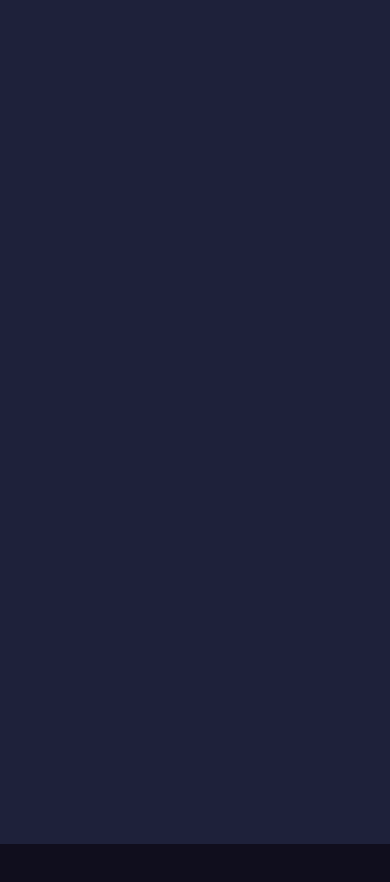
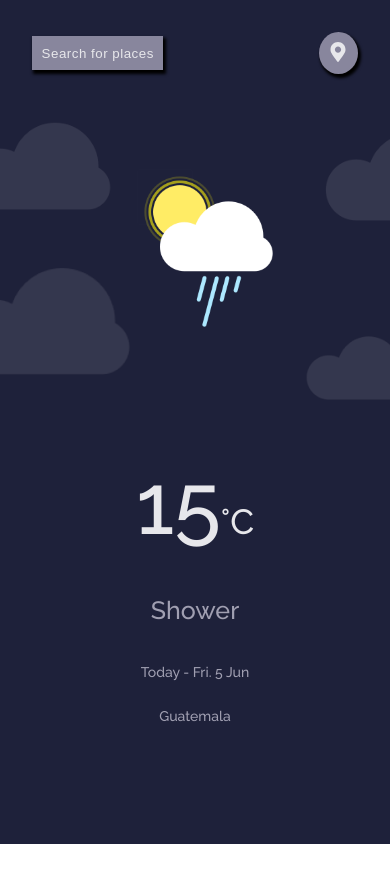
Before and after one commit to OzkrMonroy/weather-app-challenge, a Next.js app: page / in a window 390 px wide. Shown: the top 882 px of the page. After the commit the page ends 844 px from the top, so only its background shows below. Built offline with nearby package versions, Linux system fonts and the light colour scheme.

Commit message:
The Weather Resume Component and its components are ready. Responsive is working

```diff
--- a/components/layout/Layout.js
+++ b/components/layout/Layout.js
@@ -29,8 +29,8 @@ const Layout = (props) => {
           a {
             text-decoration: none;
           }
-          img {
-            max-width: 100%;
+          #__next {
+            overflow-x: hidden;
           }
         `}
       />
--- a/components/ui/detailWeather/DetailWeatherStyles.js
+++ b/components/ui/detailWeather/DetailWeatherStyles.js
@@ -4,11 +4,14 @@ import device from '../../../utils/breakpoints';
 const DetailWeatherContainer = styled.div`
   width: 100%;
   background-color: #100E1D;
-  height: 100vh;
+  z-index: 10;
 
   @media ${device.tablet}{
     width: 65%;
   }
+  @media ${device.laptop}{
+    width: 75%;
+  }
 `
 
 export default DetailWeatherContainer
--- /dev/null
+++ b/components/ui/resumeWeather/ResumeStyles.js
@@ -0,0 +1,107 @@
+import styled from '@emotion/styled';
+import device from '../../../utils/breakpoints';
+
+export const ResumeWeatherContainer = styled.div`
+  width: 100%;
+  display: flex;
+  flex-direction: column;
+  background-color: #1E213A;
+  position: relative;
+
+  @media ${device.tablet}{
+    width: 35%;
+  }
+  @media ${device.laptop}{
+    width: 25%;
+  }
+`
+export const ActionsWeatherContainer = styled.div`
+  display: flex;
+  justify-content: space-between;
+  align-items: center;
+  padding: 2rem;
+  position: absolute;
+  width: 100%;
+
+  & button {
+    border: none;
+    background-color: #88869D;
+    padding: .6rem;
+    box-shadow: 2px 3px 3px 1px #000;
+  }
+
+  & button:hover {
+    cursor: pointer;
+    color: black;
+  }
+
+  & .search-button {
+    color: #E7E7EB;
+    font-weight: 500;
+    letter-spacing: .5px;
+  }
+  & .location-button {
+    border-radius: 50%;
+
+    & img {
+      width: 20px;
+      height: 20px;
+    }
+  }
+`
+export const ImageResumeContainer = styled.div`
+  width: 100%;
+  position: relative;
+  height: 50vh;
+
+  @media ${device.landscapeMobile} {
+    height: 110vh;
+  }
+
+  & .background-image {
+    top: 20%;
+    left: -20%;
+    opacity: .1;
+    position: absolute;
+    width: 147%;
+    z-index: 1;
+  }
+  & .weather-image {
+    width: 35%;
+    position: absolute;
+    top: 40%;
+    left: 35%;
+  }
+`
+export const ResumeInformationContainer = styled.div`
+  width: 100%;
+  height: 50vh;
+  display: flex;
+  flex-direction: column;
+  padding: 2rem;
+
+  @media ${device.landscapeMobile} {
+    height: 100vh;
+  }
+
+  & p {
+    text-align: center;
+    color: #A09FB1;
+  }
+
+  & .temperature {
+    font-size: 85px;
+    margin: 0 0 1rem;
+    color: #E7E7EB;
+  }
+  & .temperature span {
+    font-size: 35px;
+  }
+
+  & .weather-text {
+    font-size: 25px;
+  }
+  & .date-text, & .location-text {
+    font-size: 14px;
+  }
+`
--- a/components/ui/resumeWeather/ResumeWeather.js
+++ b/components/ui/resumeWeather/ResumeWeather.js
@@ -1,10 +1,26 @@
+import { css } from '@emotion/core';
 import React from 'react'
-import ResumeWeatherContainer from './ResumeWeatherStyles';
+import { ActionsWeatherContainer, ImageResumeContainer, ResumeInformationContainer, ResumeWeatherContainer } from './ResumeStyles';
 
 const ResumeWeather = () => {
   return (
     <ResumeWeatherContainer>
-
+      <ActionsWeatherContainer>
+        <button type="button" className="search-button">Search for places</button>
+        <button type="button" className="location-button">
+          <img src="/img/location.svg" alt="location button"/>
+        </button>
+      </ActionsWeatherContainer>
+      <ImageResumeContainer>
+        <img className="background-image" src="/img/Cloud-background.png" alt="cloud background" />
+        <img className="weather-image" src="/img/Shower.png" alt="cloud background"/>
+      </ImageResumeContainer>
+      <ResumeInformationContainer>
+        <p className="temperature">15<span>°C</span></p>
+        <p className="weather-text">Shower</p>
+        <p className="date-text">Today - Fri. 5 Jun</p>
+        <p className="location-text">Guatemala</p>
+      </ResumeInformationContainer>
     </ResumeWeatherContainer>
   );
 }
--- a/components/ui/resumeWeather/ResumeWeatherStyles.js
+++ /dev/null
@@ -1,16 +0,0 @@
-import styled from '@emotion/styled';
-import device from '../../../utils/breakpoints';
-
-const ResumeWeatherContainer = styled.div`
-  width: 100%;
-  display: flex;
-  flex-direction: column;
-  background-color: #1E213A;
-  height: 100vh;
-
-  @media ${device.tablet}{
-    width: 35%;
-  }
-`
-
-export default ResumeWeatherContainer
--- a/utils/breakpoints.js
+++ b/utils/breakpoints.js
@@ -16,7 +16,8 @@ const device = {
   laptop: `(min-width: ${sizes.laptop})`,
   laptopL: `(min-width: ${sizes.laptopL})`,
   desktop: `(min-width: ${sizes.desktop})`,
-  desktopL: `(min-width: ${sizes.desktop})`
+  desktopL: `(min-width: ${sizes.desktop})`,
+  landscapeMobile: `(max-height: ${sizes.mobileL})`
 };
 
 export default device
```
Also changed, not shown: public/img/location.svg (added).
